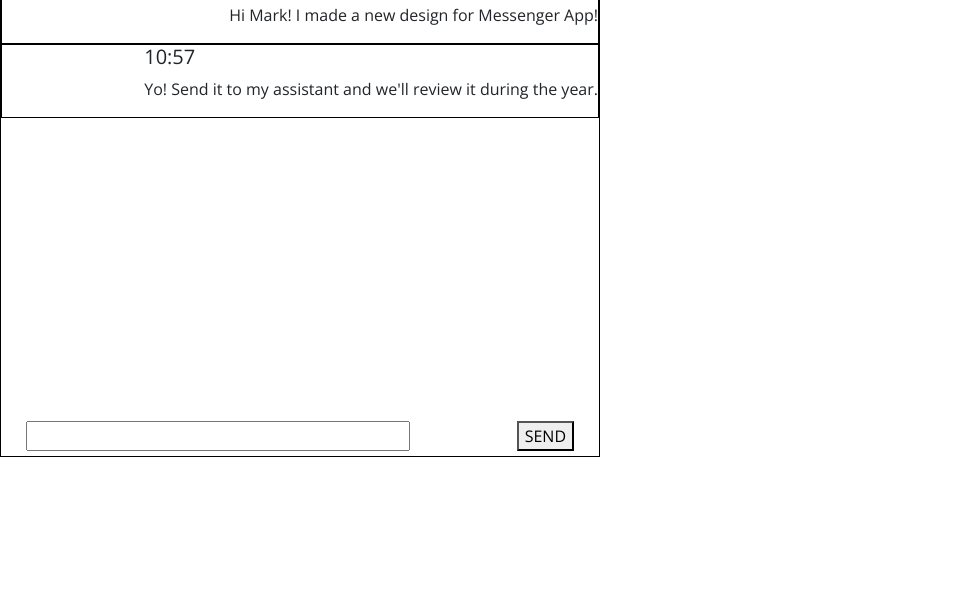
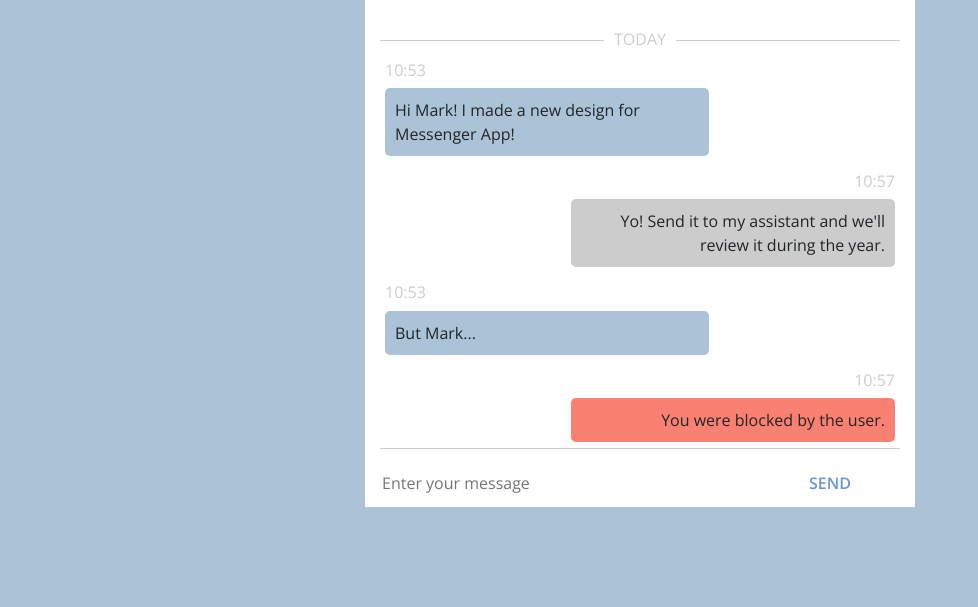
Before and after one commit to evan-kapantais/messaging, a plain HTML site: page index.html in a window 1280 px wide. Shown: the part 193-800 px from the top of the page, without its empty margins (0-978 px from the left). Drawn offline with nearby package versions, Linux system fonts and the light colour scheme.

Commit message:
finalizing

```diff
--- a/index.html
+++ b/index.html
@@ -21,25 +21,29 @@
     <div id="content">
       <div class="time-stamp">
         <h5>
-          <span>Today</span>
+          <span>TODAY</span>
         </h4>
       </div>
-      <div class="row">
-        <div class="row-left">
+      <div class="row row-left">
           <h5 class="time">10:53</h5>
-          <p>Hi Mark! I made a new design for Messenger App!</p>
-        </div>
+          <p class="p-left">Hi Mark! I made a new design for Messenger App!</p>
       </div>
-      <div class="row">
-        <div class="row-right">
+      <div class="row row-right">
           <h5 class="time">10:57</h5>
-          <p>Yo! Send it to my assistant and we'll review it during the year.</p>
-        </div>
+          <p class="p-right">Yo! Send it to my assistant and we'll review it during the year.</p>
+      </div>
+      <div class="row row-left">
+          <h5 class="time">10:53</h5>
+          <p class="p-left">But Mark...</p>
+      </div>
+      <div class="row row-right">
+          <h5 class="time">10:57</h5>
+          <p class="p-blocked">You were blocked by the user.</p>
       </div>
     <div class="user-input">
-      <form action="">
-        <input type="text">
-        <button type="button">SEND</button>
+      <form>
+        <input type="text" placeholder="Enter your message">
+        <button type="button" class="btn btn-default">SEND</button>
       </form>
     </div>
   </div>
--- a/styles.css
+++ b/styles.css
@@ -1,15 +1,16 @@
 body {
   font-family: 'Open Sans', sans-serif;
+  background-color: #ACC2D6;
 }
 
 .container {
   position: absolute;
-  /* top: 50%;
+  background-color: #fff;
+  top: 50%;
   left: 50%;
-  transform: translate(-50%, -50%); */
-  width: 600px;
-  height: 650px;
-  border: 1px solid black;
+  transform: translate(-50%, -50%);
+  width: 550px;
+  height: 600px;
 }
 
 #header {
@@ -55,35 +56,89 @@ body {
   height: 80%;
 }
 
-.row {
-  border: 1px solid black;
-  display: flex;
-  justify-content: flex-end;
+.time-stamp h5 {
+  width: 100%;
+  text-align: center;
+  border-bottom: 1px solid #ccc;
+  line-height: .1em;
+  margin: 10px 0 20px;
 }
 
-.row .row-left {
-
+.time-stamp span {
+  background:#fff;
+  padding:0 10px;
+  color: #ccc;
+  font-size: 1rem;
 }
 
-.row.row-right {
-  align-items: flex-end;
-  margin: 0 20px 10px 0;
-  background-color: #C0C0C0;
-  text-align: end;
+.row {
+  padding: 0 20px;
+  display: flex;
+  flex-direction: column;
+  width: 100%;
+}
+
+.row-left {
+  float: left;
+  padding: 0 20px;
+  max-width: 70%;
+}
+
+.row-right {
+  width: 70%;
+  float: right;
+  text-align: right;
+  max-width: 70%;
+}
+
+.time {
+  font-size: 1rem;
+  color: #ccc;
+}
+
+.p-left {
+  background-color: #ACC2D6;
+  padding: 10px 10px;
+  border-radius: 5px;
+}
+
+.p-right {
+  background-color: #ccc;
+  padding: 10px 10px;
+  border-radius: 5px;
+}
+
+.p-blocked {
+  background-color: salmon;
+  padding: 10px 10px;
+  border-radius: 5px;
 }
 
 .user-input {
   position: absolute;
   bottom: 0;
   width: 100%;
-  padding: 5px 10px;
+  padding: 15px 0;
+  border-top: 1px solid #ccc;
+}
+
+.user-input form {
+  display: flex;
+  align-items: center;
+  padding: 0;
+}
+
+.user-input form input {
+  border: none;
 }
 
 .user-input input {
-  width: 70%;
-  float: left;
+  width: 80%;
+  /* float: left; */
 }
 
 .user-input button {
-  float: right;
+  /* float: right; */
+  font-weight: 600;
+  color: #6A96D7;
 }
```
